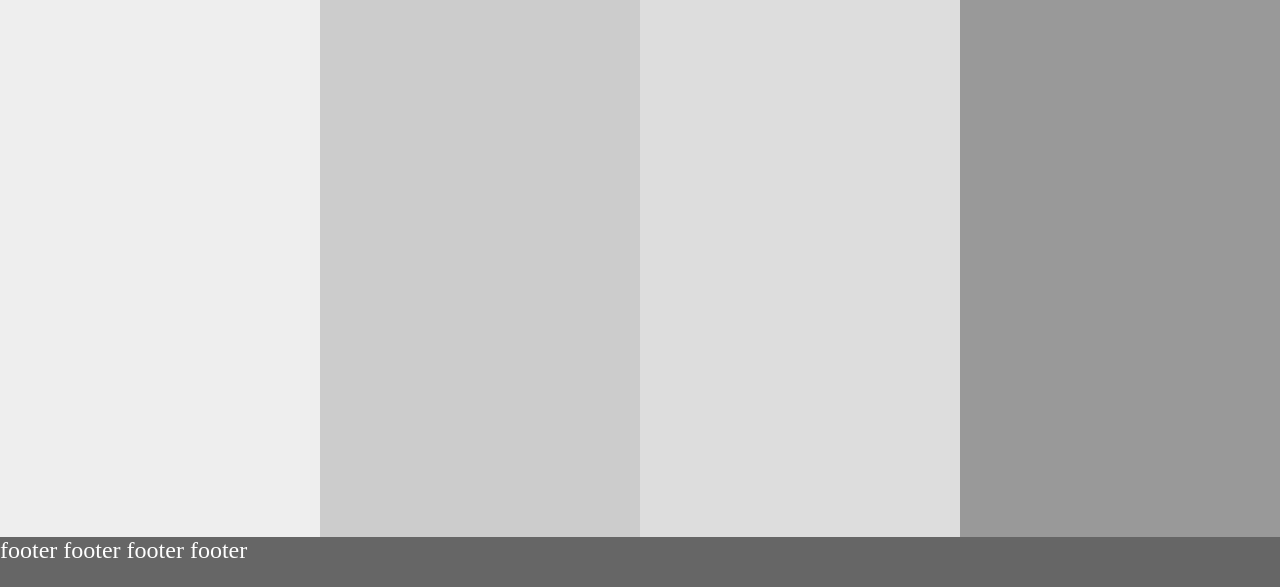
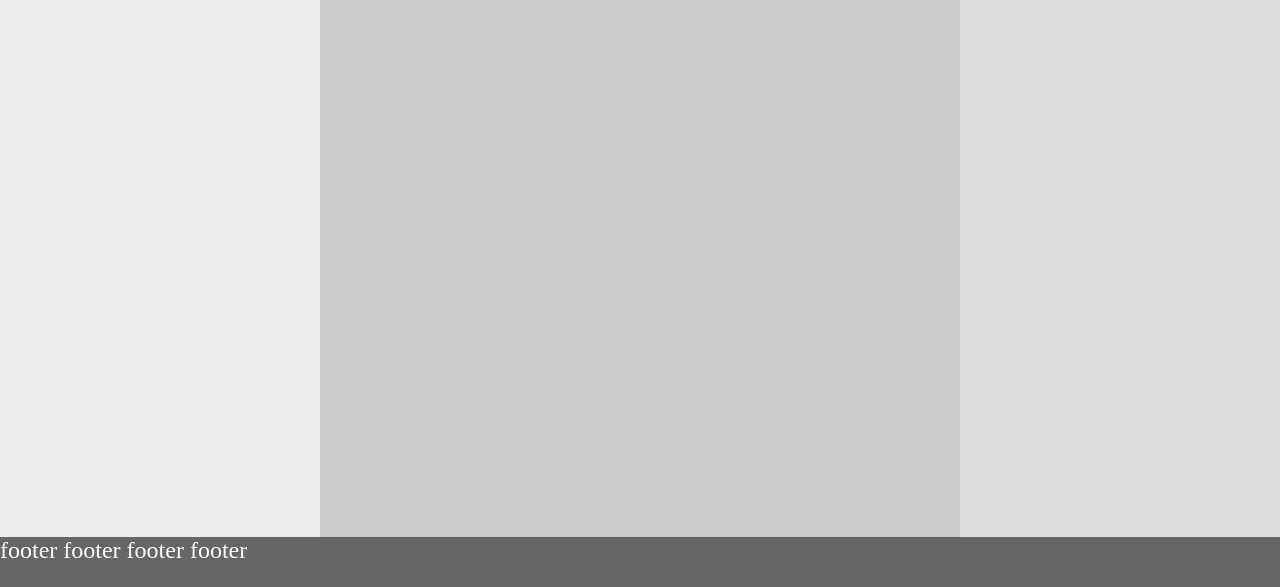
Before and after one commit to wrublik93/FLEX_GRID, a plain HTML site: page index.html in a window 1280 px wide. Shown: the part 213-800 px from the top of the page. Drawn offline with Linux system fonts and the light colour scheme.

Commit message:
style: use fr for grid-template

```diff
--- a/style.css
+++ b/style.css
@@ -94,5 +94,5 @@ body {
 
 .container {
     display: grid;
-    grid-template-columns: 25% 25% 25% 25%;
+    grid-template-columns: 1fr 2fr 1fr;
 }
```
